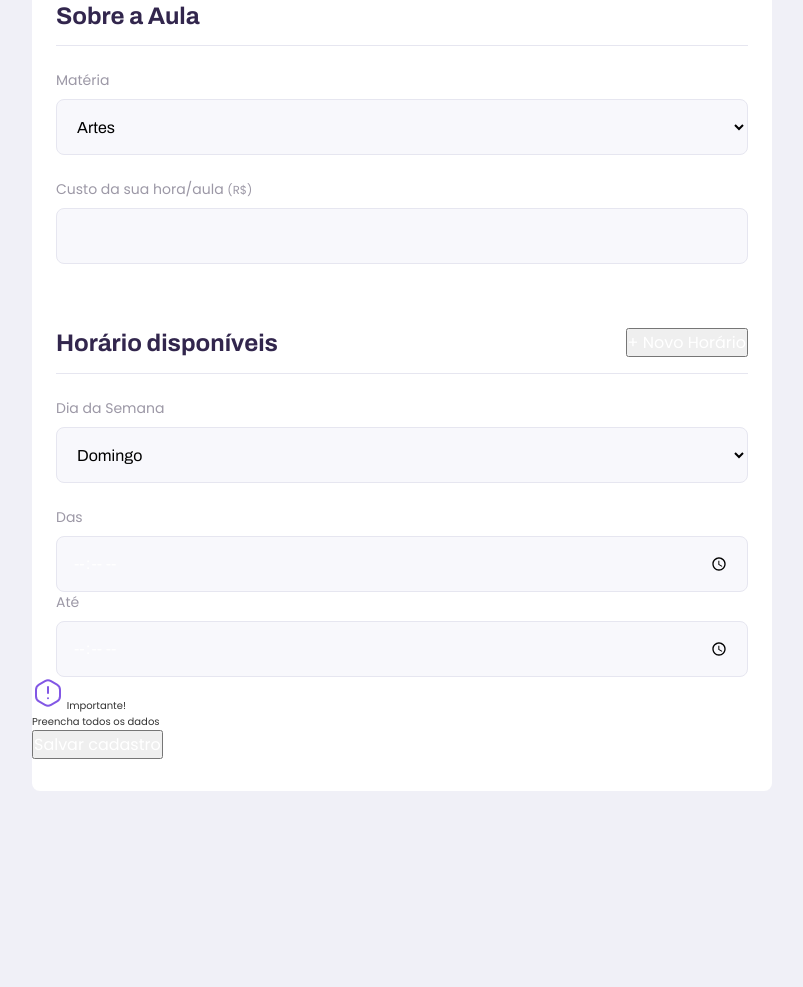
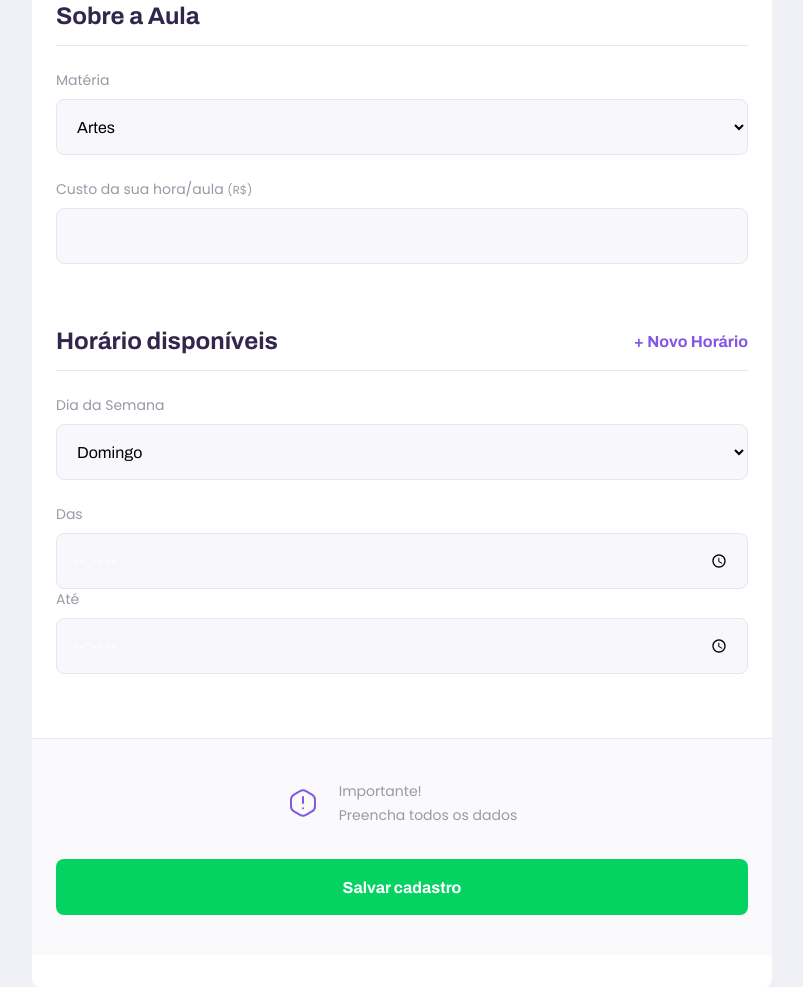
Before and after one commit to Treguas/Next-Level-Week-2, a plain HTML site: page give-classes.html in a window 1280 px wide. Shown: the part 973-1960 px from the top of the page, without its empty margins (238-1041 px from the left). Before the commit the page ends 1764 px from the top, so only its background shows below. Drawn offline with Linux system fonts and the light colour scheme.

Commit message:
fieldset button/Ateração no formulário

```diff
--- a/css/page-give-classes.css
+++ b/css/page-give-classes.css
@@ -30,6 +30,20 @@ body {
     width: 100%;
     padding-bottom: 1.6rem;
     border-bottom: 1px solid var(--color-line-in-white);
+}
+
+#page-give-classes fieldset legend button {
+    background: none;
+    border: 0;
+    color: var(--color-primary);
+    font: 700 1.6rem Archivo;
+    cursor: pointer;
+    transition: 0.2;
+}
+
+#page-give-classes fieldset legend button:hover {
+    transform: translateY(-5px);
+    color: var(--color-primary-dark);
 }
 
 .page-header {
@@ -136,6 +150,51 @@ body {
     margin-top: 2.4rem;
 }
 
+#page-give-classes main footer {
+    padding: 4rem 2.4rem;
+    background: var(--color-box-footer);
+    border-top: 1px solid var(--color-line-in-white);
+    margin-top: 6.4rem;
+}
+
+#page-give-classes main footer p {
+    display: flex;
+    align-items: center;
+    justify-content: center;
+    font-size: 1.4rem;
+    line-height: 2.4rem;
+    color: var(--color-text-complement);
+}
+
+#page-give-classes main footer p img {
+    margin-right: 2rem;
+}
+
+#page-give-classes main footer button {
+    width: 100%;
+    height: 5.6rem;
+    background: var(--color-secondary);
+    color: var(--color-button-text);
+    border: 0;
+    border-radius: .8rem;
+    cursor: pointer;
+    font: 700 1.6rem Archivo;
+    display: flex;
+    align-items: center;
+    justify-content: center;
+    text-decoration: none;
+    transition: 0.2s;
+    margin-top: 3.2rem;
+}
+
+.schedule-item+.schedule-item {
+    margin-top: 3.2rem;
+    padding-top: 3.2rem;
+    border-top: 1px solid var(--color-line-in-white);
+
+}
+
+
 @media (min-width: 700px) {
     #page-give-classes #container {
         max-width: 100vw;
```
